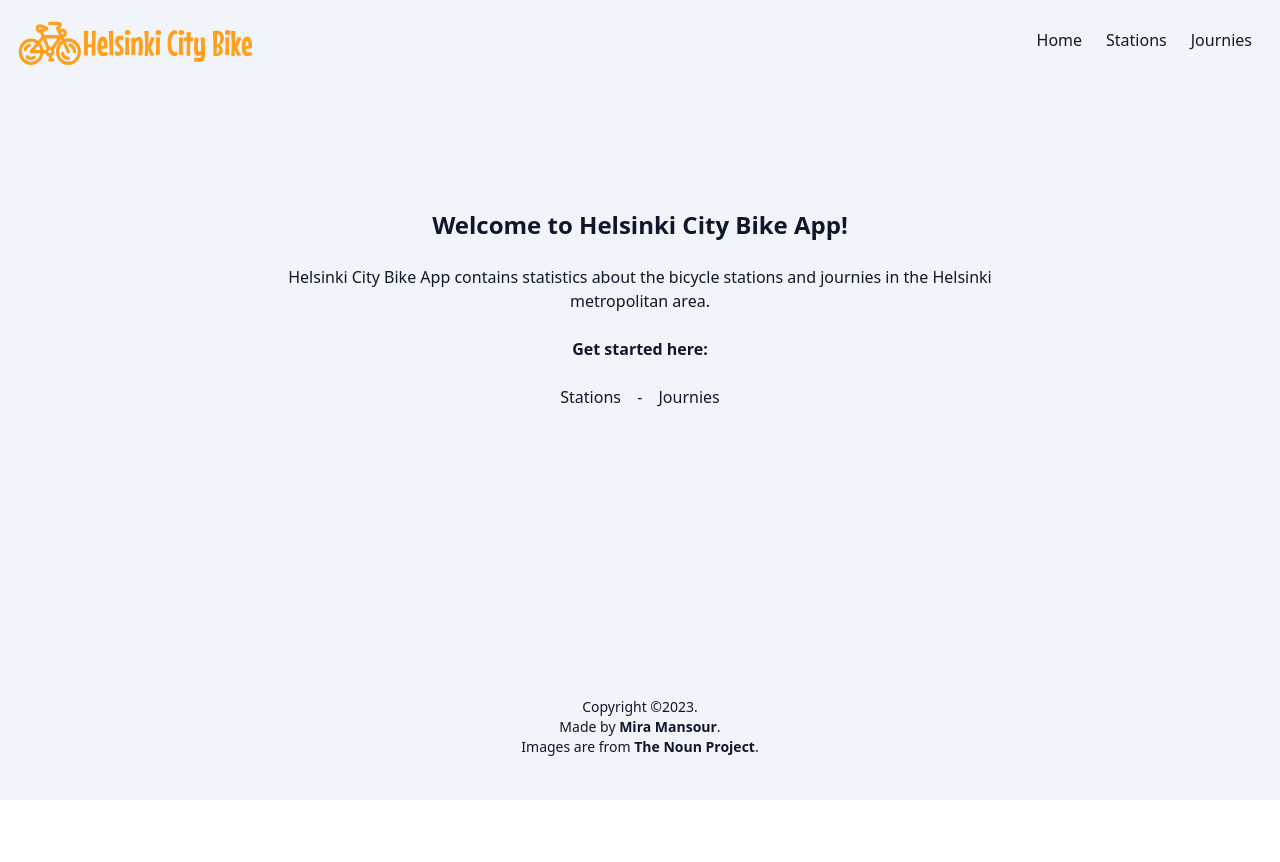
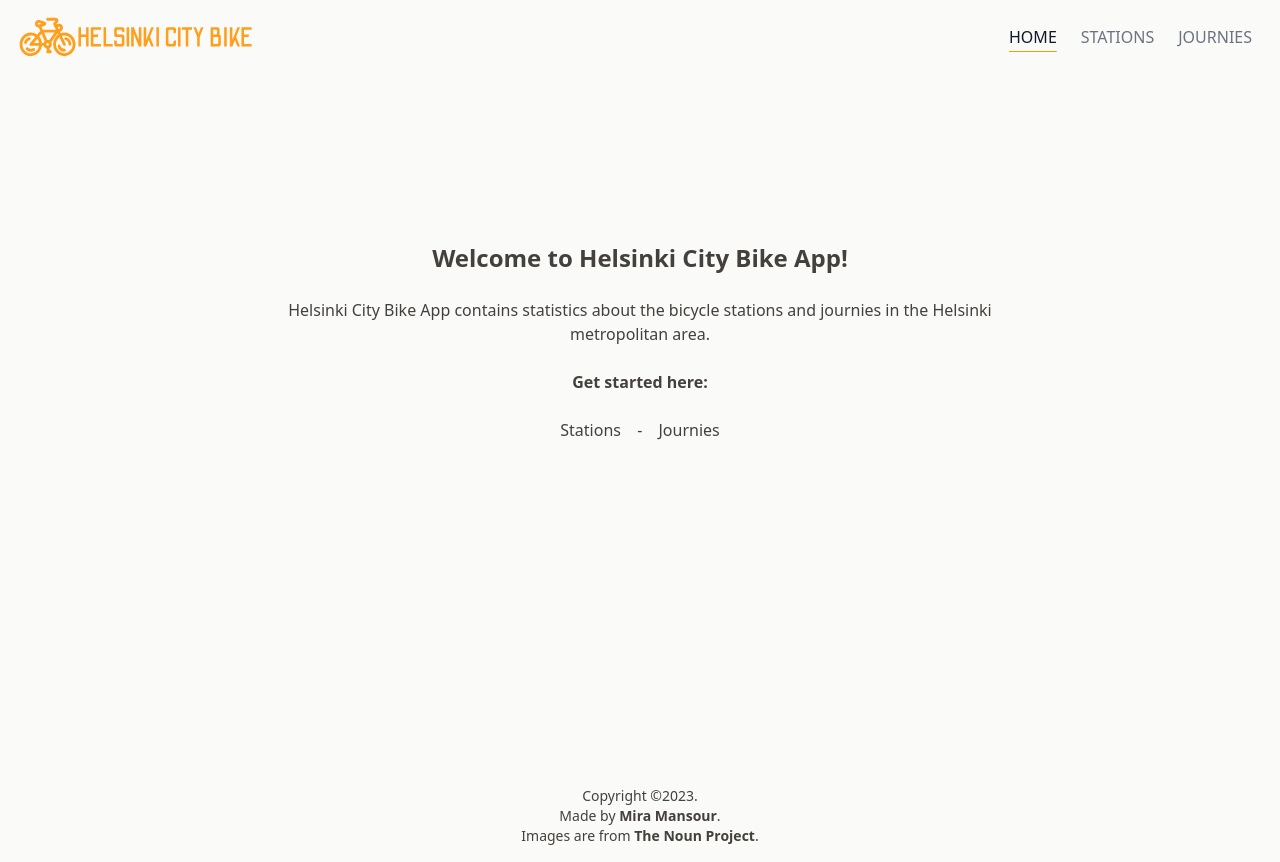
Before and after one commit to mimansour/Helsinki-City-Bike-App, a Next.js app: page / in a window 1280 px wide. Before the commit the page ends 800 px from the top, so only its background shows below. Built offline with nearby package versions, Linux system fonts and the light colour scheme; a web font is replaced by a local one.

Commit message:
style: update layout design & logo

```diff
--- a/components/Footer.tsx
+++ b/components/Footer.tsx
@@ -1,6 +1,6 @@
 export default function Footer() {
   return (
-    <footer className="text-sm text-center">
+    <footer className="text-sm text-center py-4">
       <span>Copyright ©2023.</span>
       <p>
         Made by <strong>Mira Mansour</strong>.
--- a/components/Layout.tsx
+++ b/components/Layout.tsx
@@ -3,9 +3,9 @@ import Footer from './Footer'
 
 export default function Layout({ children }: any) {
   return (
-    <div className="bg-slate-100 min-h-screen text-slate-900 font-sans">
+    <div className="bg-stone-50 text-stone-700 font-sans min-h-screen">
       <Navbar />
-      <main>{children}</main>
+      <main className="min-h-[75vh] py-10">{children}</main>
       <Footer />
     </div>
   )
--- a/components/Navbar.tsx
+++ b/components/Navbar.tsx
@@ -1,9 +1,16 @@
 import Link from 'next/link'
 import Image from 'next/image'
-import logo from '../public/bike_logo.svg'
+import logo from '../public/bike-logo.svg'
+import { useRouter } from 'next/router'
 
 export default function Navbar() {
-  const linkStyle = 'px-3 hover:text-amber-500'
+  const router = useRouter()
+
+  const linkStyle = (url: string) => {
+    return `px-3 font-medium hover:text-gray-900 hover:underline underline-offset-8 decoration-amber-500 ${
+      router.asPath === url ? 'text-gray-900 underline' : 'text-gray-500'
+    }`
+  }
 
   return (
     <div className="flex flex-col justify-center md:flex-row md:justify-between items-center md:px-4">
@@ -15,14 +22,14 @@ export default function Navbar() {
         />
       </Link>
       <nav className="flex justify-center py-2">
-        <Link className={linkStyle} href="/">
-          Home
+        <Link className={linkStyle('/')} href="/">
+          HOME
         </Link>
-        <Link href="/stations" className={linkStyle}>
-          Stations
+        <Link href="/stations" className={linkStyle('/stations')}>
+          STATIONS
         </Link>
-        <Link href="/journies" className={linkStyle}>
-          Journies
+        <Link href="/journies" className={linkStyle('/journies')}>
+          JOURNIES
         </Link>
       </nav>
     </div>
--- a/pages/_app.tsx
+++ b/pages/_app.tsx
@@ -9,7 +9,7 @@ export default function App({ Component, pageProps }: AppProps) {
   return (
     <Layout>
       <Head>
-        <title>Helsinki City Bike App</title>
+        <title>Helsinki City Bike</title>
         <meta
           name="description"
           content="Helsinki City Bike App to display usage statistics."
```
Also changed, not shown: public/bike-logo.svg (added), public/bike_logo.svg (deleted).
